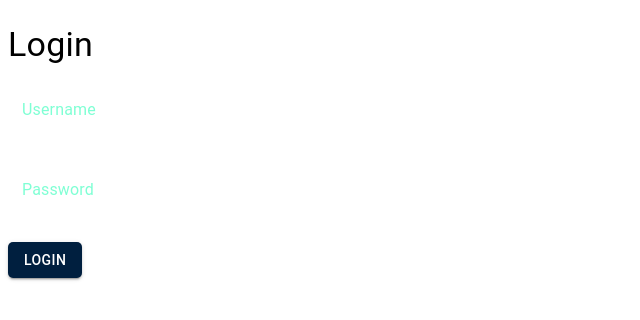
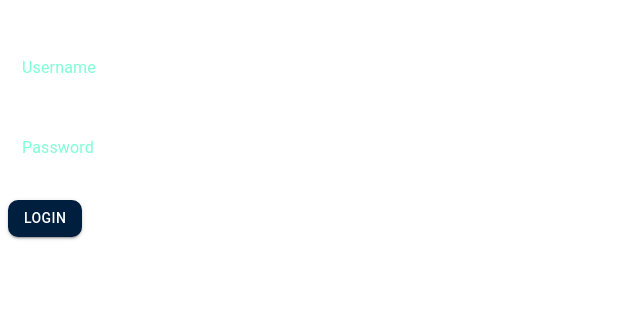
Before and after one commit to Talref/gsplay, a React (Vite) app in the folder gsplay-frontend/: page /login in a window 1280 px wide. Shown: the top 320 px of the page, without its empty margins (0-640 px from the left). Built offline with nearby package versions, Linux system fonts and the light colour scheme.

Commit message:
Fix: fixed login on backend

```diff
--- a/gsplay-frontend/src/components/Login.jsx
+++ b/gsplay-frontend/src/components/Login.jsx
@@ -1,16 +1,17 @@
 // src/components/Login.jsx
 import React, { useState } from 'react';
 import { useAuth } from '../context/AuthContext';
-import { Button, TextField, Box, Typography } from '@mui/material';
+import { Button, TextField, Box } from '@mui/material';
 
-const Login = () => {
+const Login = ({ onSuccess }) => {
   const [credentials, setCredentials] = useState({ name: '', password: '' });
-  const { login } = useAuth(); // Use the renamed login function
+  const { login } = useAuth();
 
   const handleSubmit = async (e) => {
     e.preventDefault();
     try {
-      await login(credentials); // Call the login function from AuthContext
+      await login(credentials);
+      onSuccess(); // Close the dialog after successful login
     } catch (error) {
       alert(error.error || 'Login failed');
     }
@@ -18,7 +19,6 @@ const Login = () => {
 
   return (
     <Box component="form" onSubmit={handleSubmit} sx={{ mt: 3 }}>
-      <Typography variant="h4">Login</Typography>
       <TextField
         label="Username"
         value={credentials.name}
@@ -34,7 +34,7 @@ const Login = () => {
         fullWidth
         margin="normal"
       />
-      <Button type="submit" variant="contained" color="primary" sx={{ mt: 2 }}>
+      <Button type="submit" variant="contained" color="primary" sx={{ mt: 2, borderRadius: '10px' }}>
         Login
       </Button>
     </Box>
--- a/gsplay-frontend/src/components/Signup.jsx
+++ b/gsplay-frontend/src/components/Signup.jsx
@@ -34,7 +34,7 @@ const Signup = ({ onSuccess }) => {
         fullWidth
         margin="normal"
       />
-      <Button type="submit" variant="contained" color="primary" sx={{ mt: 2 }}>
+      <Button type="submit" variant="contained" color="primary" sx={{ mt: 2, borderRadius: '10px' }}>
         Signup
       </Button>
     </Box>
```
Also changed, not shown: 1 other file (tests, documents, lock files or other folders).
